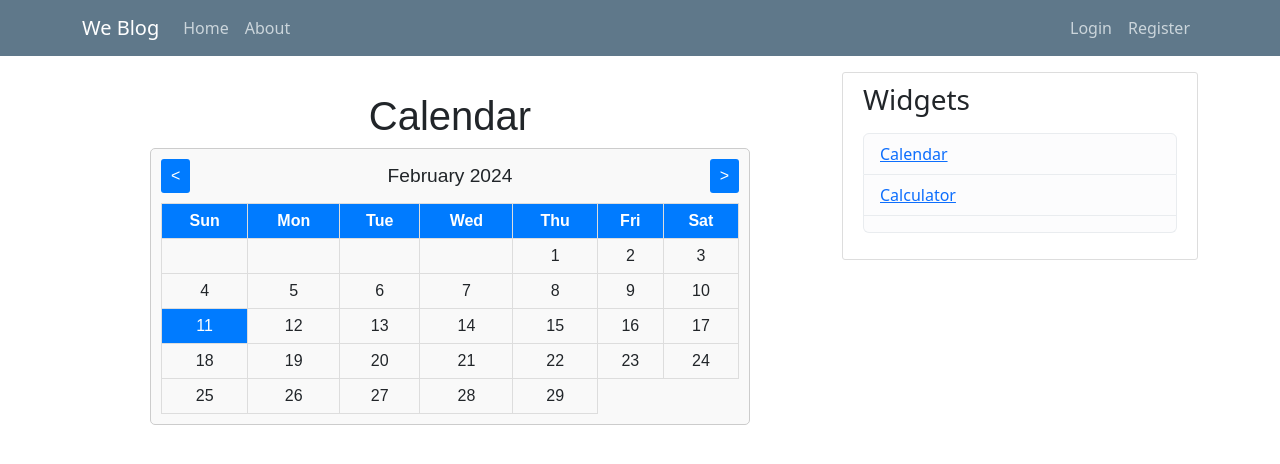
After one commit to hongjenwang/flaskblog, a Flask app: page /calendar in a window 1280 px wide. The commit adds this page. Shown: the top 464 px of the page. Run offline with Flask 3, Linux system fonts and the light colour scheme.

Commit message:
add some widgets

```diff
--- a/flaskblog/routes.py
+++ b/flaskblog/routes.py
@@ -140,3 +140,11 @@ def user_post(username):
     user = User.query.filter_by(username=username).first_or_404()
     posts = Post.query.filter_by(author=user).order_by(desc(Post.id)).paginate(page=page, per_page=5)
     return render_template('user_post.html', posts=posts, user=user)
+
+@app.route("/calendar")
+def calendar():
+    return render_template("calendar.html")
+
+@app.route("/calculator")
+def calculator():
+    return render_template("calculator.html")
--- /dev/null
+++ b/flaskblog/templates/calendar.html
@@ -0,0 +1,168 @@
+{% extends 'layout.html' %}
+{% block content %}
+<div class="calendar">
+    <h1>Calendar</h1>
+    <div class="calendar-container">
+        <div class="calendar-header">
+            <button id="prev-btn">&lt;</button>
+            <h2 id="month-year"></h2>
+            <button id="next-btn">&gt;</button>
+        </div>
+        <table id="calendar-table">
+            <thead>
+                <tr>
+                    <th>Sun</th>
+                    <th>Mon</th>
+                    <th>Tue</th>
+                    <th>Wed</th>
+                    <th>Thu</th>
+                    <th>Fri</th>
+                    <th>Sat</th>
+                </tr>
+            </thead>
+            <tbody id="calendar-body"></tbody>
+        </table>
+    </div>
+</div>
+
+<style>
+    /* CSS styles for the calendar */
+    /* Add your custom CSS styles here */
+    .calendar {
+        font-family: Arial, sans-serif;
+        margin: 20px auto;
+        max-width: 600px;
+    }
+
+    .calendar h1,
+    .calendar h2 {
+        text-align: center;
+    }
+
+    .calendar-container {
+        border: 1px solid #ccc;
+        border-radius: 5px;
+        padding: 10px;
+        background-color: #f9f9f9;
+    }
+
+    .calendar-header {
+        display: flex;
+        justify-content: space-between;
+        align-items: center;
+        margin-bottom: 10px;
+    }
+
+    .calendar-header button {
+        background-color: #007bff;
+        color: #fff;
+        border: none;
+        padding: 5px 10px;
+        border-radius: 3px;
+        cursor: pointer;
+    }
+
+    #month-year {
+        font-size: 1.2rem;
+        margin: 0;
+    }
+
+    #calendar-table {
+        width: 100%;
+        border-collapse: collapse;
+    }
+
+    #calendar-table th,
+    #calendar-table td {
+        padding: 5px;
+        text-align: center;
+        border: 1px solid #ddd;
+    }
+
+    #calendar-table th {
+        background-color: #007bff;
+        color: #fff;
+    }
+
+    #calendar-table td {
+        cursor: pointer;
+    }
+
+    #calendar-table td:hover {
+        background-color: #f2f2f2;
+    }
+
+    .today {
+        background-color: #007bff;
+        color: #fff;
+    }
+</style>
+
+<script>
+    // JavaScript code for generating calendar
+    document.addEventListener('DOMContentLoaded', function () {
+        const calendarBody = document.getElementById('calendar-body');
+        const monthYearText = document.getElementById('month-year');
+        const prevBtn = document.getElementById('prev-btn');
+        const nextBtn = document.getElementById('next-btn');
+
+        const today = new Date();
+        let currentMonth = today.getMonth();
+        let currentYear = today.getFullYear();
+
+        function generateCalendar() {
+            calendarBody.innerHTML = '';
+            const daysInMonth = new Date(currentYear, currentMonth + 1, 0).getDate();
+            const firstDayOfMonth = new Date(currentYear, currentMonth, 1).getDay();
+
+            monthYearText.textContent = `${new Date(currentYear, currentMonth).toLocaleString('default', { month: 'long' })} ${currentYear}`;
+
+            let date = 1;
+
+            for (let i = 0; i < 6; i++) {
+                const row = document.createElement('tr');
+
+                for (let j = 0; j < 7; j++) {
+                    if (i === 0 && j < firstDayOfMonth) {
+                        const cell = document.createElement('td');
+                        row.appendChild(cell);
+                    } else if (date > daysInMonth) {
+                        break;
+                    } else {
+                        const cell = document.createElement('td');
+                        cell.textContent = date;
+                        row.appendChild(cell);
+                        date++;
+
+                        if (currentYear === today.getFullYear() && currentMonth === today.getMonth() && date - 1 === today.getDate()) {
+                            cell.classList.add('today');
+                        }
+                    }
+                }
+
+                calendarBody.appendChild(row);
+            }
+        }
+
+        prevBtn.addEventListener('click', function () {
+            currentMonth--;
+            if (currentMonth < 0) {
+                currentMonth = 11;
+                currentYear--;
+            }
+            generateCalendar();
+        });
+
+        nextBtn.addEventListener('click', function () {
+            currentMonth++;
+            if (currentMonth > 11) {
+                currentMonth = 0;
+                currentYear++;
+            }
+            generateCalendar();
+        });
+
+        generateCalendar();
+    });
+</script>
+{% endblock content %}
--- a/flaskblog/templates/layout.html
+++ b/flaskblog/templates/layout.html
@@ -18,7 +18,7 @@
 	<header class="site-header">
 		<nav class="navbar navbar-expand-md navbar-dark bg-steel fixed-top">
 			<div class="container">
-				<a class="navbar-brand mr-4" href="/">Flask Blog</a>
+				<a class="navbar-brand mr-4" href="/">We Blog</a>
 				<button class="navbar-toggler" type="button" data-toggle="collapse" data-target="#navbarToggle"
 					aria-controls="navbarToggle" aria-expanded="false" aria-label="Toggle navigation">
 					<span class="navbar-toggler-icon"></span>
@@ -61,13 +61,14 @@
 			</div>
 			<div class="col-md-4">
 				<div class="content-section">
-					<h3>Our Sidebar</h3>
-					<p class='text-muted'>You can put any information here you'd like.
+					<h3>Widgets</h3>
+					<p class='text-muted'>
 					<ul class="list-group">
-						<li class="list-group-item list-group-item-light">Latest Posts</li>
-						<li class="list-group-item list-group-item-light">Announcements</li>
-						<li class="list-group-item list-group-item-light">Calendars</li>
-						<li class="list-group-item list-group-item-light">etc</li>
+						<li class="list-group-item list-group-item-light"><a
+								href="{{ url_for('calendar') }}">Calendar</a></li>
+						<li class="list-group-item list-group-item-light"><a
+								href="{{ url_for('calculator') }}">Calculator</a></li>
+						<li class="list-group-item list-group-item-light"></li>
 					</ul>
 					</p>
 				</div>
```
Also changed, not shown: flaskblog/templates/calculator.html (added, +120 -0 lines), flaskblog/static/profile_pics/4629ab159e4bd3e8.jpeg (deleted), flaskblog/static/profile_pics/473c65adbe790bee.jpg (added), instance/site.db.
